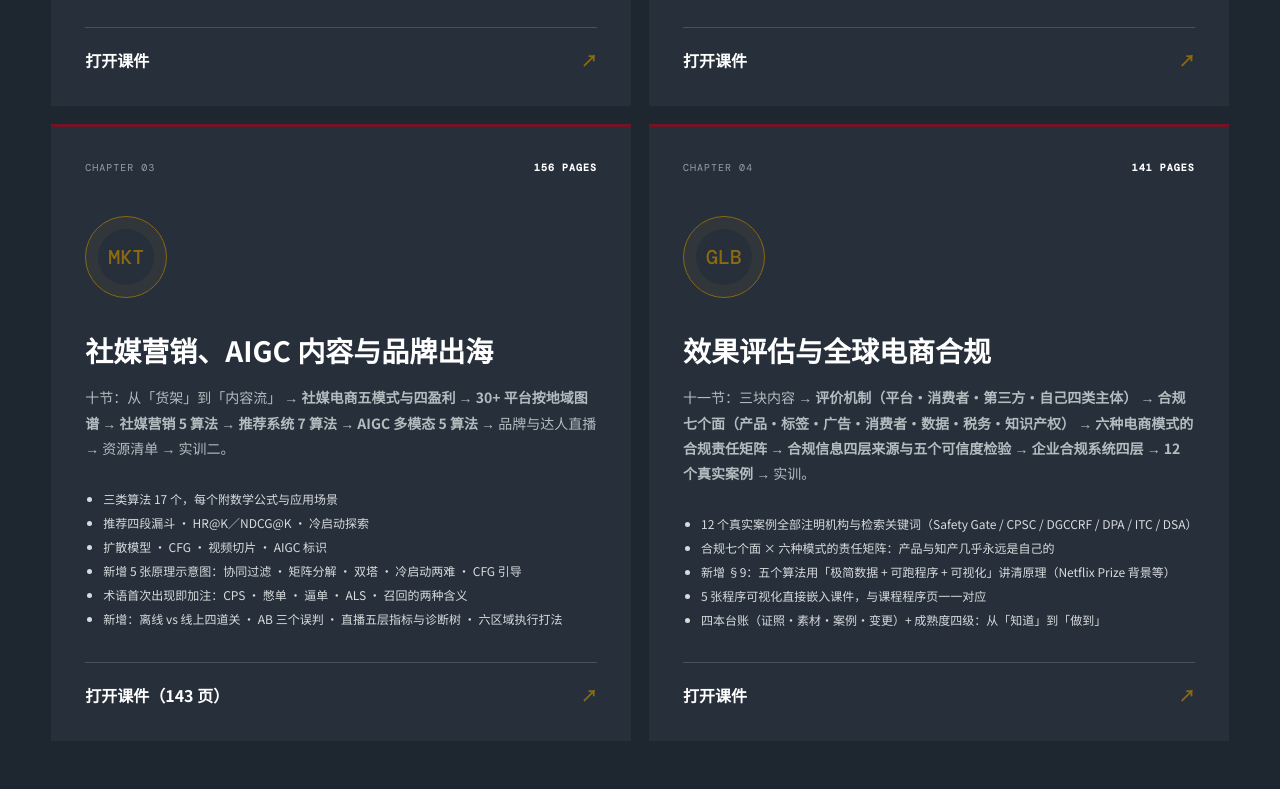
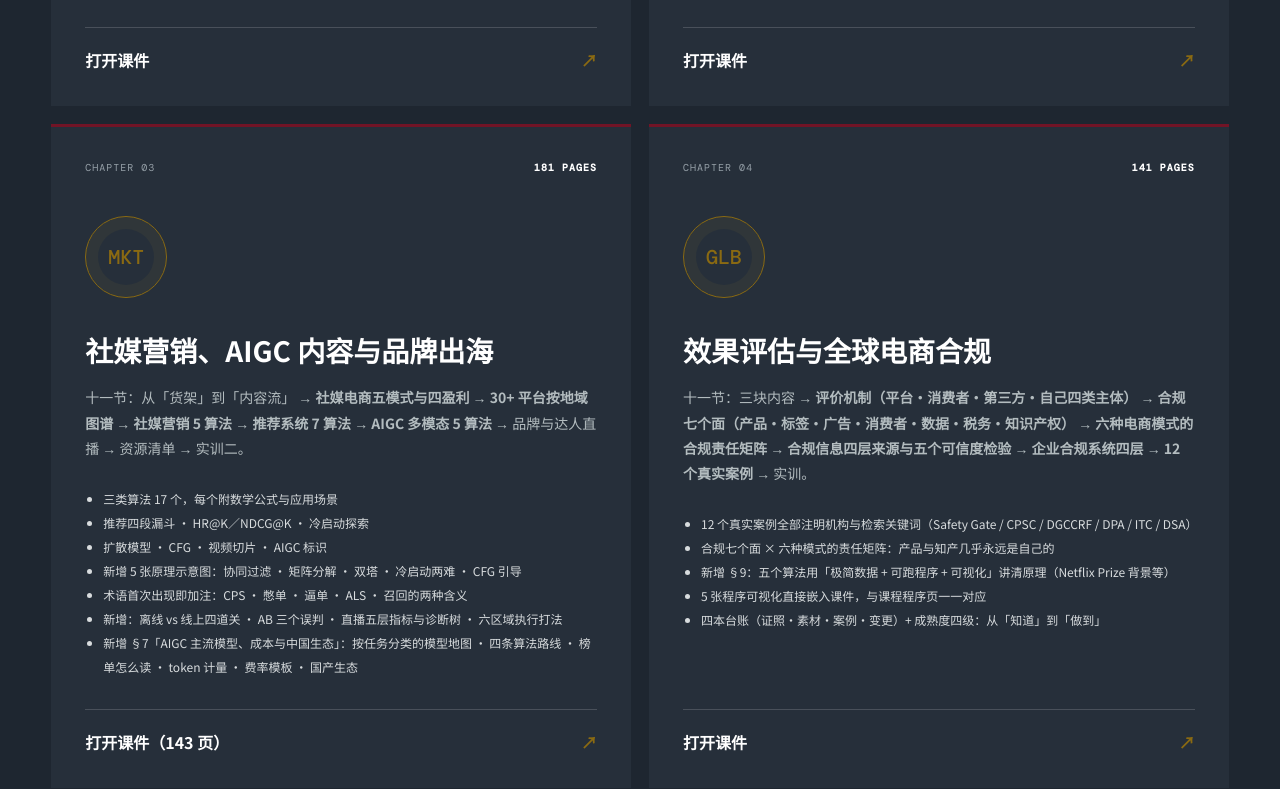
Before and after one commit to elysium4eva/elysium4eva.github.io, a plain HTML site: page index.html in a window 1280 px wide. Shown: the part 7053-7842 px from the top of the page. Drawn offline with nearby package versions, Linux system fonts and the light colour scheme.

Commit message:
Update Module 5 Chapter 3 card to 181 pages with section 7

```diff
--- a/index.html
+++ b/index.html
@@ -232,12 +232,13 @@
           <a href="courseware/module-5-ch2-selection-review-content.pdf" target="_blank">打开课件 <span>↗</span></a>
         </article>
         <article class="chapter-card">
-          <div class="chapter-top"><span>CHAPTER 03</span><b>156 PAGES</b></div>
+          <div class="chapter-top"><span>CHAPTER 03</span><b>181 PAGES</b></div>
           <div class="chapter-icon" aria-hidden="true">MKT</div>
           <h3>社媒营销、AIGC 内容与品牌出海</h3>
-          <p>十节：从「货架」到「内容流」 → <strong>社媒电商五模式与四盈利</strong> → <strong>30+ 平台按地域图谱</strong> → <strong>社媒营销 5 算法</strong> → <strong>推荐系统 7 算法</strong> → <strong>AIGC 多模态 5 算法</strong> → 品牌与达人直播 → 资源清单 → 实训二。</p>
+          <p>十一节：从「货架」到「内容流」 → <strong>社媒电商五模式与四盈利</strong> → <strong>30+ 平台按地域图谱</strong> → <strong>社媒营销 5 算法</strong> → <strong>推荐系统 7 算法</strong> → <strong>AIGC 多模态 5 算法</strong> → 品牌与达人直播 → 资源清单 → 实训二。</p>
           <ul><li>三类算法 17 个，每个附数学公式与应用场景</li><li>推荐四段漏斗 · HR@K／NDCG@K · 冷启动探索</li><li>扩散模型 · CFG · 视频切片 · AIGC 标识</li><li>新增 5 张原理示意图：协同过滤 · 矩阵分解 · 双塔 · 冷启动两难 · CFG 引导</li><li>术语首次出现即加注：CPS · 憋单 · 逼单 · ALS · 召回的两种含义</li>
-          <li>新增：离线 vs 线上四道关 · AB 三个误判 · 直播五层指标与诊断树 · 六区域执行打法</li></ul>
+          <li>新增：离线 vs 线上四道关 · AB 三个误判 · 直播五层指标与诊断树 · 六区域执行打法</li>
+          <li>新增 §7「AIGC 主流模型、成本与中国生态」：按任务分类的模型地图 · 四条算法路线 · 榜单怎么读 · token 计量 · 费率模板 · 国产生态</li></ul>
           <a href="courseware/module-5-ch3-social-aigc-brand.pdf" target="_blank">打开课件（143 页）<span>↗</span></a>
         </article>
         <article class="chapter-card">
```
